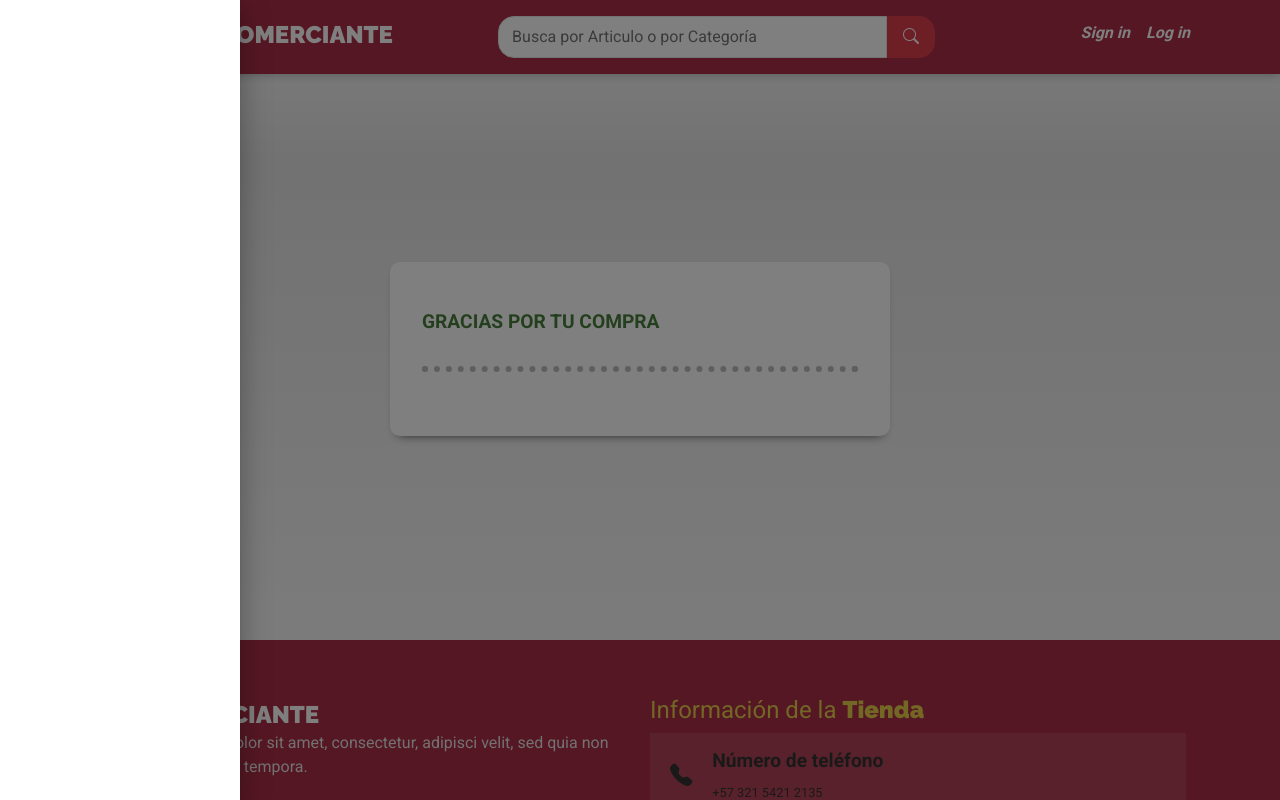
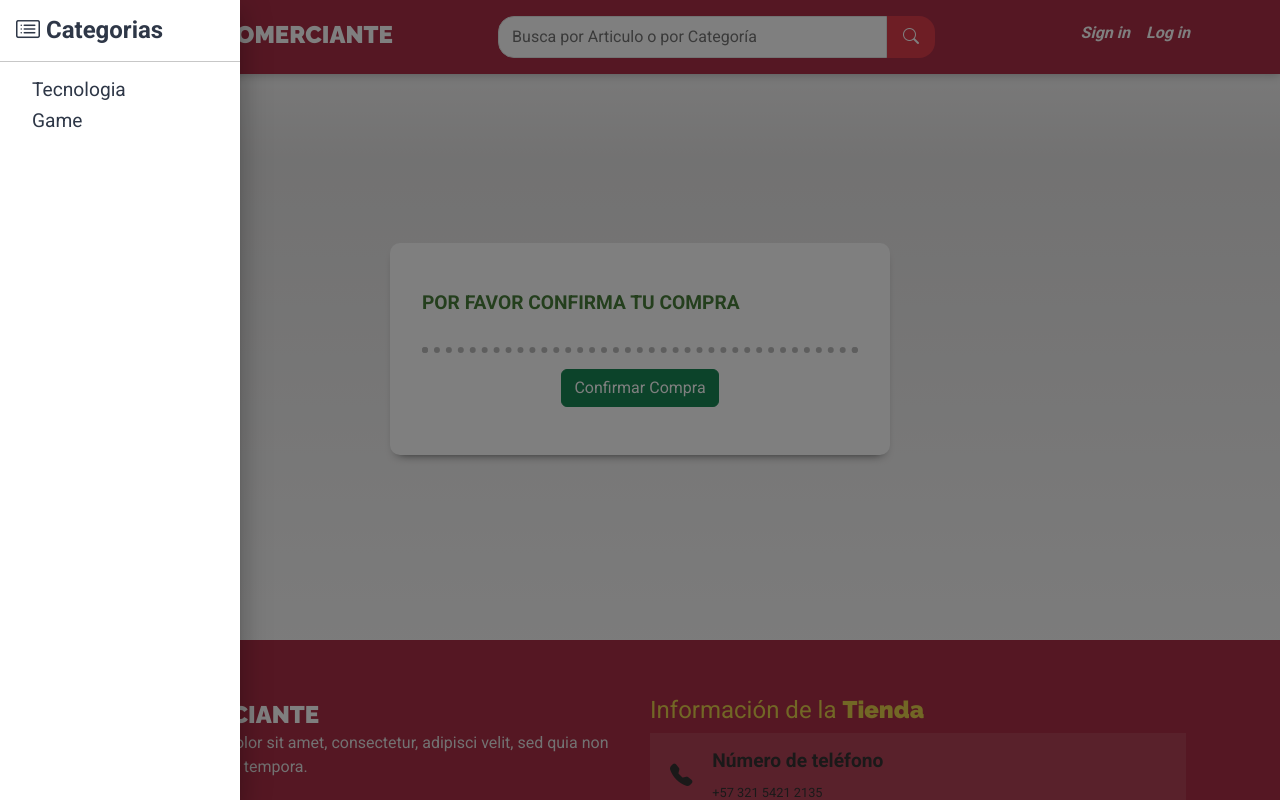
Before and after one commit to ChrisHuila/comercio-react, a React (Vite) app: page /pagar in a window 1280 px wide. Both pictures are taken after a click on the button 102 px from the left and 38 px from the top of the page. Shown: the top 800 px of the page. Built offline with nearby package versions, Linux system fonts and the light colour scheme.

Commit message:
confirmar compra en progreso

```diff
--- a/src/components/layout/Header.jsx
+++ b/src/components/layout/Header.jsx
@@ -68,7 +68,6 @@ const {mostrarcarrito} = useContext(CarritoContext);
                     <Logo
                       estilo=""
                     />
-
                     <FormularioBusqueda />
                 </div>
              </div>
--- a/src/components/layout/SideBar.jsx
+++ b/src/components/layout/SideBar.jsx
@@ -1,5 +1,5 @@
 import { useState } from "react";
-
+import { categorias } from "../../routes/productos";
 import Drawer from "@mui/material/Drawer";
 
 
@@ -14,7 +14,17 @@ const SideBar = (props) => {
     const container = window !== undefined ? () => window().document.body : undefined;
 
     const drawer = (
-        <div>
+        <div className="sidebar-drawer">
+
+          <h1 className="sidebar-titulo"><i className="bi bi-card-list"></i> Categorias</h1>
+          <hr />
+          <div className="sidebar-categorias">
+            {categorias.map( categoria => (
+              <div key={categoria.id} className="sidebar-categoria_lista">
+                <h2>{categoria.nombre}</h2>
+              </div>
+            ))}
+          </div>
 
         </div>
       );
--- a/src/components/producto/Articulo.jsx
+++ b/src/components/producto/Articulo.jsx
@@ -30,12 +30,11 @@ const Articulo = ({articulo}) => {
     return (
             <div className="card card-contenedor" >
                 <h2 className="card-header card-header__font">{articulo.referencia.substring(0, 15)}</h2>
-                <div className="" style={{textAlign: 'center', background:'white'}}>
+                <div className="" style={{textAlign: 'center', background:'white', paddingTop:'1rem'}}>
                         <img
                         className="card-header__img"
                         style={{ height: '150px'}}
-                        // className="pt-2" height={150}
-                        // style={{objectFit: 'contain'}}
+
                         src={url}
                         alt={articulo.referencia}
                         onClick={handleOpen}
--- a/src/components/producto/SeccionesProducto.jsx
+++ b/src/components/producto/SeccionesProducto.jsx
@@ -49,12 +49,13 @@ const SeccionesProducto = ({productos, categorias}) => {
 
     }
 
+
     return (
         <Fragment>
 
             {categorias.map( (categoria, i) => (
                 <div key={i} >
-                    <Link to={`/${categoria.nombre}`} style={{textDecoration: 'none'}}>
+                    <Link to={`/${categoria.nombre}`} style={{textDecoration: 'none', display:'inline-block'}}>
                         <h2 className=" categoria-header">{categoria.nombre}</h2>
                     </Link>
 
@@ -66,16 +67,15 @@ const SeccionesProducto = ({productos, categorias}) => {
                         slidesPerView={getNumber()}
 
                         >
-                            <div className=" mt-3">
+
                                 {productos.map( articulo => ( articulo.categoria === categoria.id && articulo.imagen
-                                /* no se le pone "return" porque jsx no lo acepta aqui */
                                 ?<SwiperSlide key={articulo.id}>
                                     <Articulo
                                     articulo={articulo}
                                     />
                                 </SwiperSlide>
                                 : null))}
-                            </div>
+
                         </Swiper>
 
 
--- a/src/routes/Pagar.jsx
+++ b/src/routes/Pagar.jsx
@@ -6,6 +6,7 @@ import useCarrito from "../hooks/useCarrito";
 import { CarritoContext } from "../context/carritoContext";
 
 import formatoPrecio from "../components/helpers/FormatoPrecio";
+import "./style/pagar.css";
 
 const Pagar = () => {
 
@@ -26,7 +27,7 @@ const Pagar = () => {
             <Header />
             <div className="pagar container">
                 <div className="pagar-contenedor sombra-dark ">
-                    <h2>Gracias por tu Compra</h2>
+                    <h2>Por favor confirma tu Compra</h2>
                     {carrito.map(articulo => (
                         <ArticuloPagar
                             key={articulo.id}
@@ -34,9 +35,17 @@ const Pagar = () => {
                         />
                     ))}
                     <hr />
-                    {totalValor > 0 &&
-                        <h3>Total: <span>{`$${formatoPrecio(totalValor)}`}</span> </h3>
-                    }
+                    <div className="pagar-confirmacion">
+                        {totalValor > 0 &&
+                            <h3>Total: <span>{`$${formatoPrecio(totalValor)}`}</span> </h3>
+                        }
+                        <button
+                            className="btn btn-success"
+                        >
+                            Confirmar Compra
+                        </button>
+
+                    </div>
 
                 </div>
 
--- a/src/routes/PrincipalCarrito.jsx
+++ b/src/routes/PrincipalCarrito.jsx
@@ -18,7 +18,7 @@ const PrincipalCarrito = () => {
 
     //    Oculta el carrito
     useEffect(() => {
-        guardarMostrarCarrito(false);
+        guardarMostrarCarrito(true);
 
     }, [])
     return (
--- /dev/null
+++ b/src/routes/style/pagar.css
@@ -0,0 +1,60 @@
+.pagar{
+    min-height: 550px;
+    display: flex;
+    flex-direction: column;
+    justify-content: center;
+    align-items: center;
+}
+.pagar-contenedor {
+    background-color: var(--blanco);
+    max-width: 500px;
+    width: 95%;
+    border-radius: 10px;
+    padding: 3rem 2rem;
+    margin-top: 3rem;
+    margin-bottom: 3rem;
+}
+.pagar-contenedor h2 {
+    font-family: var(--textFont);
+    font-weight: 700;
+    font-size: 1.2rem;
+    color: var(--verdeClaro);
+    text-transform: uppercase;
+    margin-bottom: 2rem;
+
+}
+.pagar-contenedor hr {
+    /* border: dotted  #3a95e5df  6px; */
+    border: dotted  #000000  6px;
+    border-bottom: none;
+}
+.pagar-confirmacion {
+    display: flex;
+    flex-direction: column;
+}
+
+.pagar-contenedor h3 {
+    font-family: var(--textFont);
+    font-weight: 700;
+    font-size: 1rem;
+    color: #000000c2;
+    text-transform: uppercase;
+    text-align: end;
+    margin-right: 1rem;
+    margin-bottom: 1rem;
+
+}
+@media (min-width: 576px) {
+    .pagar-confirmacion {
+        flex-direction: row-reverse;
+        justify-content: space-around;
+        align-items: center;
+    }
+    .pagar-contenedor h3{
+        margin-bottom: 0;
+    }
+}
+.pagar-contenedor h3 span {
+    color: var(--verdeClaro);
+    font-size: 1.2rem;
+}
--- a/src/styles/index.css
+++ b/src/styles/index.css
@@ -31,8 +31,8 @@ verdeMarino: hsl(201, 13%, 22%);
 
 
 
-    --headingFont:'Raleway', sans-serif;
-    --textFont:  'Roboto', sans-serif;
+--headingFont:'Raleway', sans-serif;
+--textFont:  'Roboto', sans-serif;
 }
 /* Globales */
 html {
@@ -71,7 +71,33 @@ body {
     opacity: 0.9;
 }
 /*==============================HEADER============================*/
+/* =====================SIDEBAR============== */
 
+.sidebar-titulo{
+    font-family: var(--textFont);
+    font-weight: 700;
+    text-transform: capitalize;
+    padding: 1rem 0 0 1rem;
+    color: var(--azulRey);
+    font-size: 1.5rem;
+}
+.sidebar-categorias{
+    display: flex;
+    flex-direction: column;
+
+}
+.sidebar-categoria_lista{
+    padding-left: 2rem;
+    text-transform: capitalize;
+    font-family: var(--textFont);
+}
+.sidebar-categoria_lista h2{
+    font-size: 1.2rem;
+    color: var(--azulRey);
+}
+.sidebar-categoria_lista:hover {
+    background: rgb(218, 218, 28);
+}
 /* ======================================BANNER======================== */
 .banner{
     margin-bottom: 4rem;
@@ -170,6 +196,7 @@ body {
 }
 .card-header__img{
     max-width: 100%;
+
 }
 .card-body__contenedor{
     position: relative;
@@ -418,51 +445,7 @@ body {
     font-weight: bold;
 }
 /* ========================PAGAR============= */
-.pagar{
-    min-height: 550px;
-    display: flex;
-    flex-direction: column;
-    justify-content: center;
-    align-items: center;
-}
-.pagar-contenedor {
-    background-color: var(--blanco);
-    max-width: 500px;
-    width: 95%;
-    border-radius: 10px;
-    padding: 3rem 2rem;
-    margin-top: 3rem;
-    margin-bottom: 3rem;
-}
-.pagar-contenedor h2 {
-    font-family: var(--textFont);
-    font-weight: 700;
-    font-size: 1.2rem;
-    color: var(--verdeClaro);
-    text-transform: uppercase;
-    margin-bottom: 2rem;
 
-}
-.pagar-contenedor hr {
-    /* border: dotted  #3a95e5df  6px; */
-    border: dotted  #000000  6px;
-    border-bottom: none;
-}
-.pagar-contenedor h3 {
-    font-family: var(--textFont);
-    font-weight: 700;
-    font-size: 1rem;
-    color: #000000c2;
-    text-transform: uppercase;
-    margin-bottom: 2rem;
-    text-align: end;
-    margin-right: 1rem;
-
-}
-.pagar-contenedor h3 span {
-    color: var(--verdeClaro);
-    font-size: 1.2rem;
-}
 /* ========ARTICULO PAGAR =============== */
 
 .articuloPagar{
```
